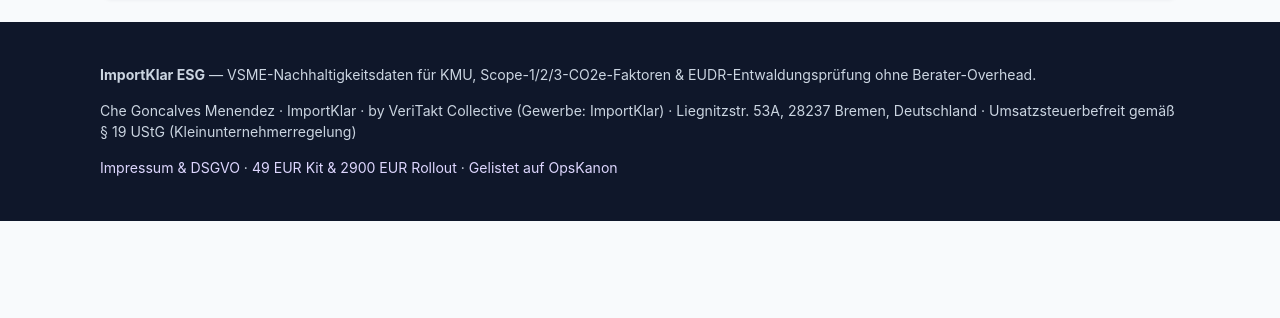
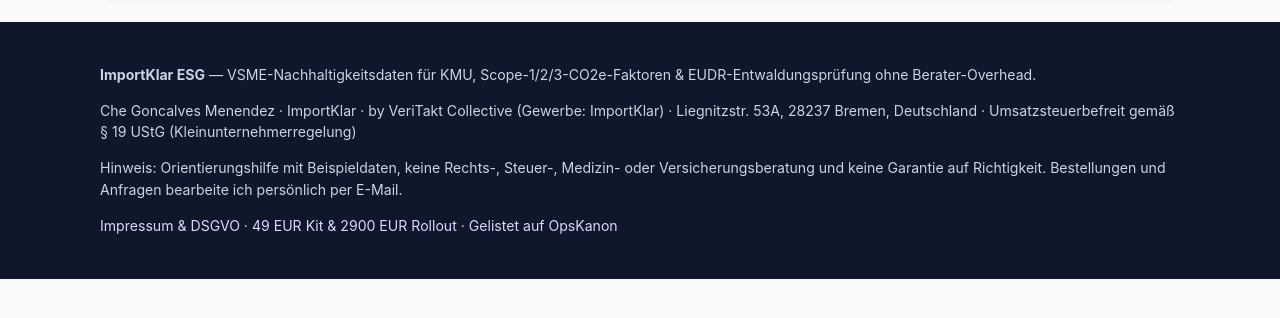
Before and after one commit to cheresonanz-design/importklar-gpsr-customs, a plain HTML site: page csrd-eudr/404.html in a window 1280 px wide. Shown: the part 286-604 px from the top of the page. Drawn offline with Linux system fonts and the light colour scheme.

Commit message:
Deploy ImportKlar (2026-11-23 12:50:30)

```diff
--- a/csrd-eudr/404.html
+++ b/csrd-eudr/404.html
@@ -26,6 +26,7 @@
     <div class="container">
       <p><strong>ImportKlar ESG</strong> — VSME-Nachhaltigkeitsdaten für KMU, Scope-1/2/3-CO2e-Faktoren &amp; EUDR-Entwaldungsprüfung ohne Berater-Overhead.</p>
       <p>Che Goncalves Menendez · ImportKlar · by VeriTakt Collective (Gewerbe: ImportKlar) · Liegnitzstr. 53A, 28237 Bremen, Deutschland · Umsatzsteuerbefreit gemäß § 19 UStG (Kleinunternehmerregelung)</p>
+      <p>Hinweis: Orientierungshilfe mit Beispieldaten, keine Rechts-, Steuer-, Medizin- oder Versicherungsberatung und keine Garantie auf Richtigkeit. Bestellungen und Anfragen bearbeite ich persönlich per E-Mail.</p>
       <p><a href="./legal/">Impressum &amp; DSGVO</a> · <a href="./pro/">49 EUR Kit &amp; 2900 EUR Rollout</a> · <a href="https://cheresonanz-design.github.io/opskanon-directory/" target="_blank" rel="noopener">Gelistet auf OpsKanon</a></p>
     </div>
   </footer>
```
Also changed, not shown: csrd-eudr/bank-esg-export/index.html (+1 -0 lines), csrd-eudr/eudr-due-diligence/index.html (+1 -0 lines), csrd-eudr/index.html (+1 -0 lines), csrd-eudr/legal/index.html (+1 -0 lines), csrd-eudr/pro/index.html (+1 -0 lines), csrd-eudr/vsme-co2-rechner/index.html (+1 -0 lines).
